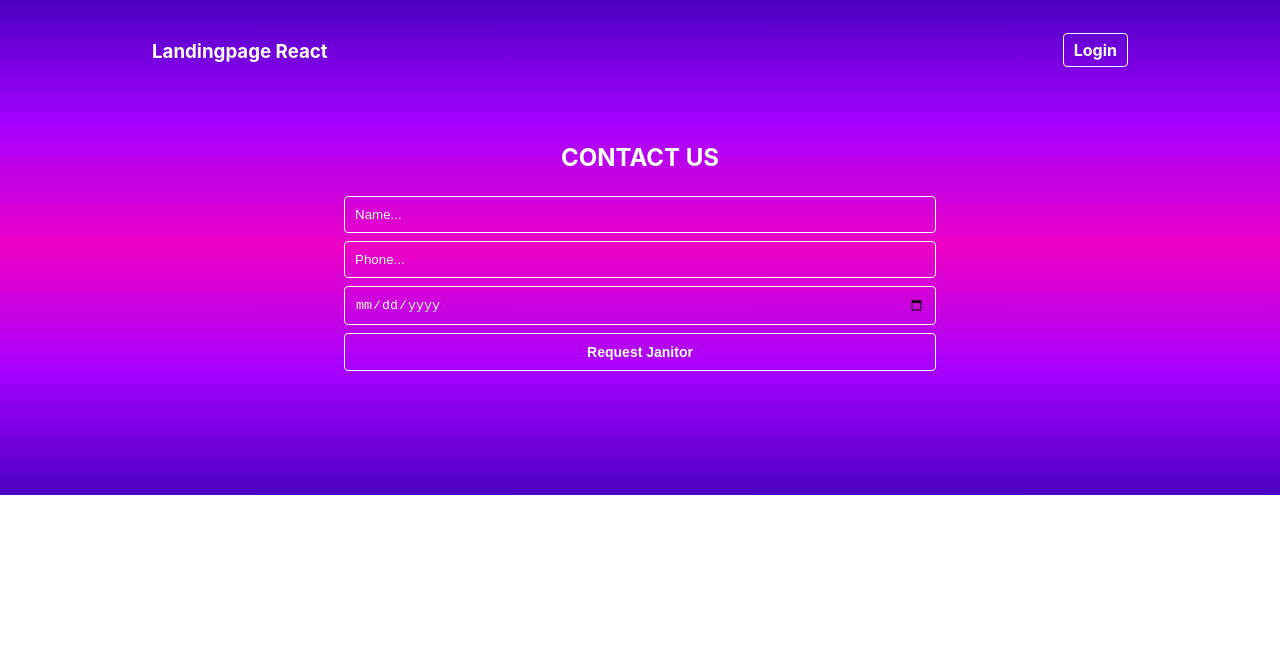
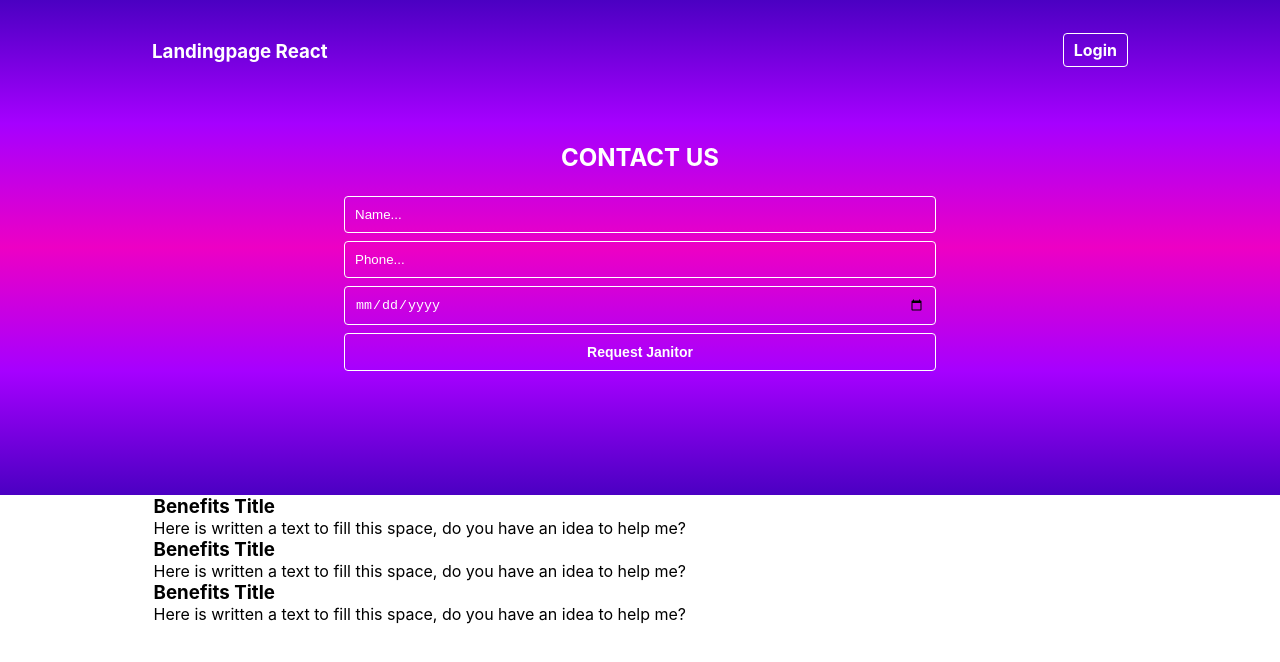
Before and after one commit to paulpessoa/getajanitor, a React (Create React App) app: page / in a window 1280 px wide. Shown: the top 662 px of the page. Built offline with nearby package versions, Linux system fonts and the light colour scheme.

Commit message:
beneficies html

```diff
--- a/src/App.js
+++ b/src/App.js
@@ -1,36 +1,9 @@
 import './App.css';
+import Main from './Main';
 
 function App() {
   return (
-    <div className="App">
-        <div className='main'>
-            <div className='center'>
-
-              <div className='menu'>
-                  <div className='logo'>
-                    <h3>Landingpage React</h3>
-                  </div>
-                  <div className='item-menu'>
-                      <a href='#'>Login</a>
-                  </div>
-              </div>
-
-              <div className='form'>
-                  <form>
-                      <h2>Contact us</h2>
-                      <div className='items-form'>
-                          <input type="text" placeholder='Name...'/>
-                          <input type="tel" placeholder='Phone...' required/>
-                          <input type="date" required/>
-                          <input type="submit" value='Request Janitor'/>
-
-                      </div>
-                  </form>
-
-              </div>
-            </div>
-        </div>
-    </div>
+   <Main />
   );
 }
 
--- a/src/Main.js
+++ b/src/Main.js
@@ -30,6 +30,24 @@ function Main (){
             </div>
         </div>
 
+        <div className="conteudo">
+            <div className="center">
+                <div className="conteudo-single">
+                    <h3>Benefits Title</h3>
+                    <p>Here is written a text to fill this space, do you have an idea to help me?</p>
+                </div>
+                <div className="conteudo-single">
+                    <h3>Benefits Title</h3>
+                    <p>Here is written a text to fill this space, do you have an idea to help me?</p>
+                </div>
+                <div className="conteudo-single">
+                    <h3>Benefits Title</h3>
+                    <p>Here is written a text to fill this space, do you have an idea to help me?</p>
+                </div>
+            </div>
+        </div>
+
+
     </div>
 
 
```
